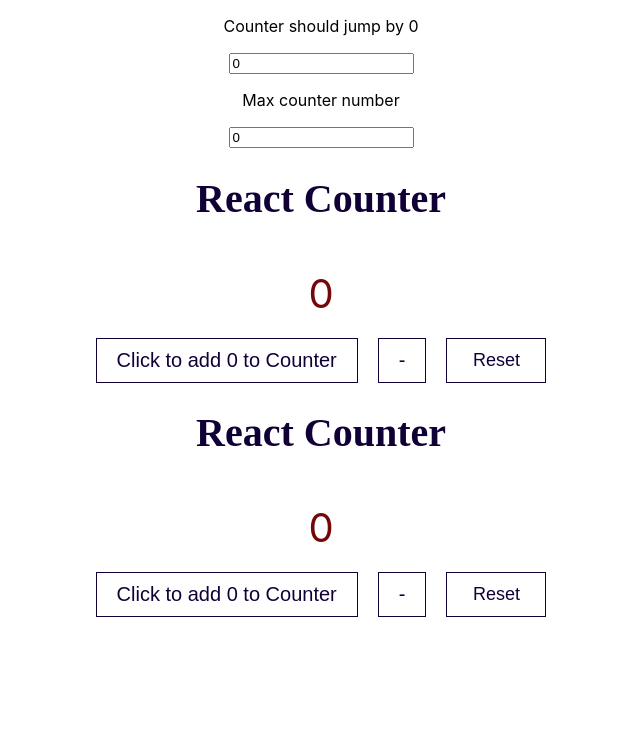
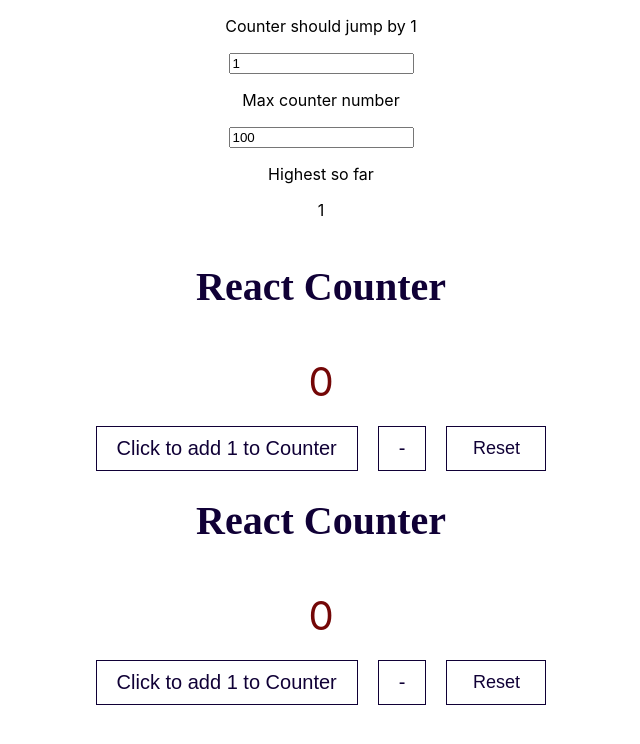
Before and after one commit to eitanpushett/usestate, a React (Create React App) app: page / in a window 1280 px wide. Shown: the top 744 px of the page, without its empty margins (319-959 px from the left). Built offline with nearby package versions, Linux system fonts and the light colour scheme.

Commit message:
class and homework

```diff
--- a/src/App.js
+++ b/src/App.js
@@ -7,8 +7,10 @@
 
 function App() {
 
-const [delta, setDelta] = useState(0)
-const [max, setMax] = useState(0)
+const [delta, setDelta] = useState(1)
+const [max, setMax] = useState(100)
+const [reset, setReset] = useState(false)
+const [ highest, changeHighest ] = useState(1)
 
 function handleDelta(event){
   console.log(event)
@@ -18,15 +20,35 @@
 function handleMax (e){
 setMax(Number(e.target.value))
 }
+
+//son from father
+function getReset(data){
+  setReset(data)
+}
+
+function setHighest(num){
+  if (num > highest) {
+    changeHighest(num)
+  }
+}
+
+
+
+
+
+
   return (
     <div className="App">
       <p>Counter should jump by {delta}</p>
     <input type = "number" value = {delta} onChange = {handleDelta} />
     <p>Max counter number</p>
     <input type = "number" value = {max} onChange = {handleMax} />
-    <Counter delta = {delta} max = {max}/>
-    <Counter delta = {delta} max = {max}/>
+    <p>Highest so far</p>
+    <p>{highest}</p>
+    <Counter delta = {delta} max = {max} getReset = {getReset} needToReset = {reset} setHighest = {setHighest}/>
+    <Counter delta = {delta} max = {max} getReset = {getReset} needToReset = {reset} setHighest = {setHighest}/>
     </div>
+
 
   );
 }
--- a/src/Counter.js
+++ b/src/Counter.js
@@ -1,15 +1,27 @@
-import { useState } from "react";
+import { useState,useEffect } from "react";
+
+
 
 function Counter(props) {
     const [count, setCount] = useState(0)
-    const {delta} = props
-    const {max} = props
+    const {delta,max,getReset,needToReset,setHighest} = props
+
+
+    useEffect(()=>{
+      if(needToReset){
+        setCount(0)
+        getReset(false)
+      }
+    }, [needToReset,getReset])
+
+
     function incr(){
         setCount(
             function(oldCount){
               if (oldCount + delta>max) {
                 setCount(0)
               } else {
+                setHighest(oldCount + delta)
                 return oldCount + delta
               }
 
@@ -18,7 +30,8 @@
         )
           }
     function reset(){
-      setCount(0)
+      getReset(true)
+      //setCount(0)
         }
 
 
@@ -29,7 +42,7 @@
         }
       )
     }
-        //console.log(count) useful for debugging
+        //console.log() . useful for debugging
 
 
 
```
